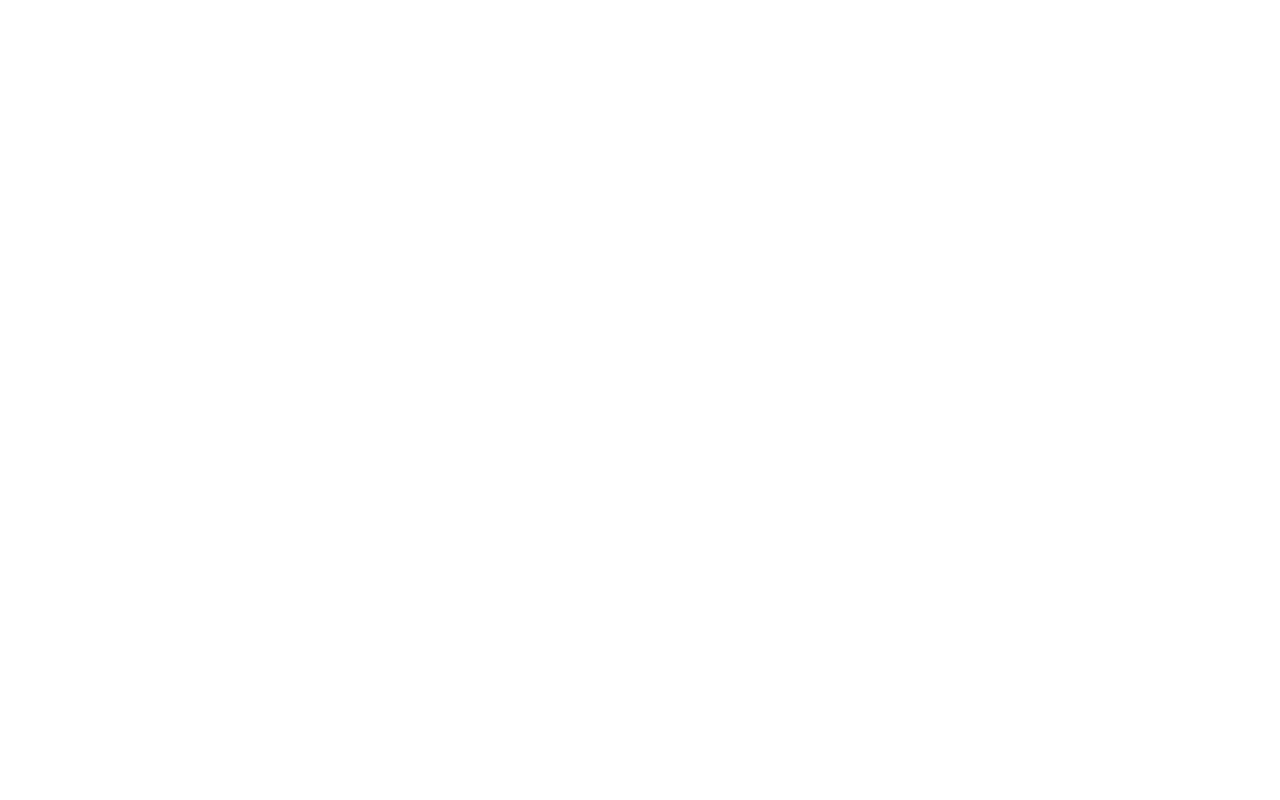
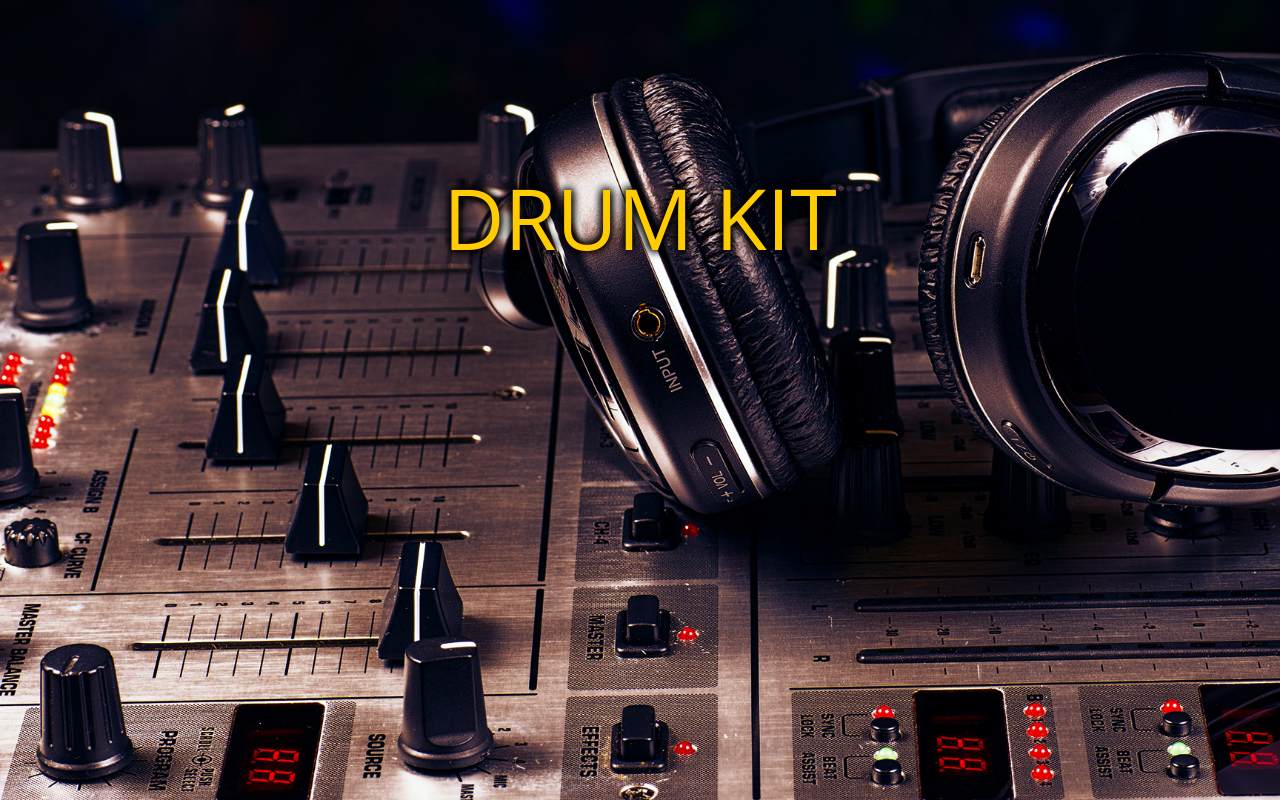
Before and after one commit to SuFernandes/drumkit, a plain HTML site: page index.html in a window 1280 px wide. Drawn offline with Linux system fonts and the light colour scheme.

Commit message:
atualização

```diff
--- a/index.html
+++ b/index.html
@@ -1,12 +1,18 @@
 <!DOCTYPE html>
-<html lang="en">
+<html lang="pt-br">
     <head>
         <meta charset="UTF-8">
-    <meta http-equiv="X-UA-Compatible" content="IE=edge">
         <meta name="viewport" content="width=device-width, initial-scale=1.0">
-    <title>Drumkit</title>
+        <link rel="stylesheet" href="style.css">
+        <title>DRUM KIT</title>
     </head>
     <body>
+        <main>
+            <diV class="title">DRUM KIT</div>
+            <div class="container" id="container">
 
+            </div>
+            <script src="./script.js"></script>
+        </main>
     </body>
 </html>
--- a/style.css
+++ b/style.css
@@ -0,0 +1,58 @@
+*{
+    margin: 0;
+    padding:0;
+    box-sizing: border-box;
+}
+
+body{
+    background-image: url('./img/back.jpg');
+    background-size: cover;
+    width: 100vw;
+    height: 100vh;
+    font-family: 'Open Sans', sans-serif;
+}
+
+main{
+    display: flex;
+    flex-direction: column;
+}
+
+.title{
+    color: #ffcc00;
+    margin: 20vh auto;
+    font-size: calc(5vw + 20px);
+    text-shadow: 0 0 10px black,
+                 0 0 10px black,
+                 0 0 10px black;
+}
+
+.container{
+    width: 90vw;
+    height: 100px;
+    margin: 0 auto;
+    display: flex;
+    flex-wrap: wrap;
+    align-items: center;
+    justify-content: space-around;
+    gap: 15px;
+}
+.key{
+    display: flex;
+    width: 100px;
+    height: 100px;
+    align-items: center;
+    justify-content: center;
+    background-color: #000000BB;
+    color: white;
+    font-size: calc(3vw + 20px);
+    border: 3px solid white;
+    user-select: none;
+    cursor: pointer;
+    transition: transform .2s;
+}
+
+.active{
+    transform: scale(1.3);
+    border-color: #ffcc00;
+    box-shadow: 0 0 50px #ffcc00;
+}
```
Also changed, not shown: img/back.jpg (added), 9 other files. Lines whose indentation alone changed are shown as unchanged.
